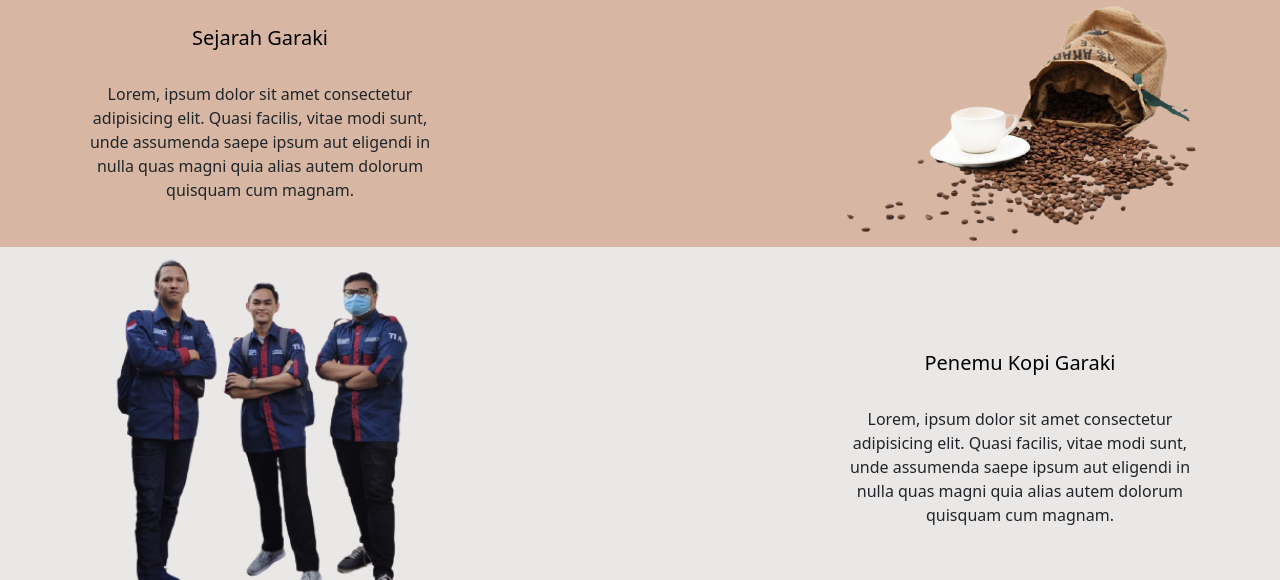
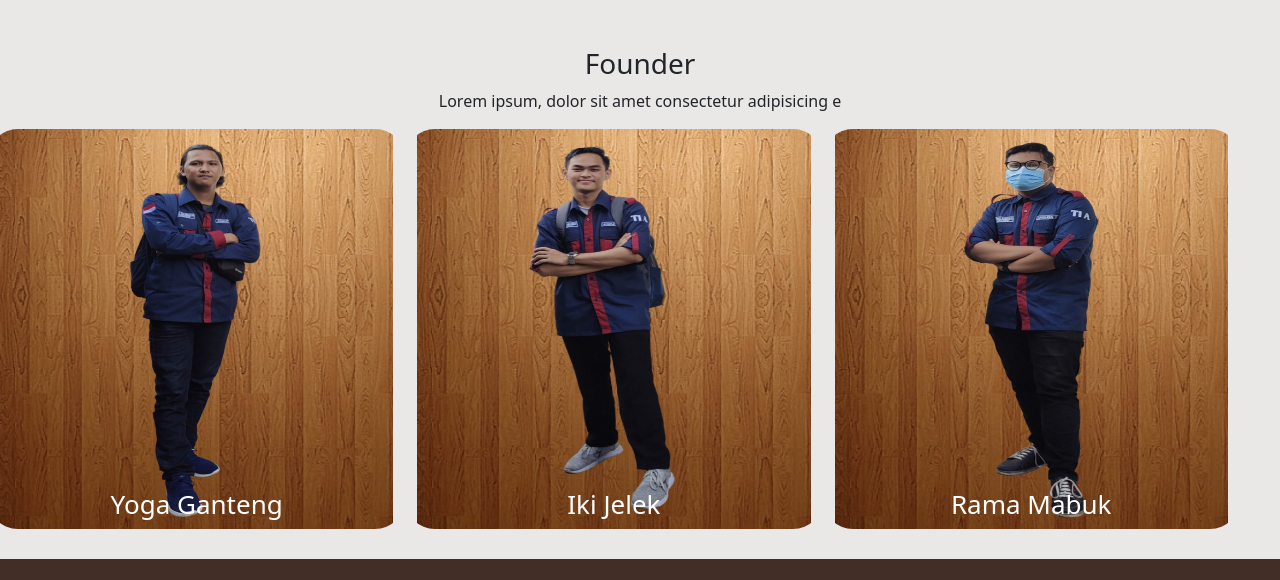
Before and after one commit to Kelompok3-DW/Kopi-Garaki, a website: page tentang.html in a window 1280 px wide. Shown: the part 69-649 px from the top of the page. Drawn offline with nearby package versions, Linux system fonts and the light colour scheme.

Commit message:
Coba coba tentang
huhuy

```diff
--- a/assets/css/tentang.css
+++ b/assets/css/tentang.css
@@ -1,4 +1,4 @@
-body {
+/* body {
     background-color: #C4C4C4;
 }
 
@@ -43,6 +43,52 @@ body {
 }
 
 .container-fluid3 {
-    /* background-image: url("../img/bgopen.png"); */
+    background-image: url("../img/bgopen.png");
     background-color: blanchedalmond;
+} */
+
+/* ---------- */
+
+.sejarah {
+    margin: auto;
+    text-align: center;
+    padding-top: 50px;
 }
+
+.sejarah-col {
+    flex-basis: 32%;
+    border-radius: 30px;
+    margin-bottom: 30px;
+    position: relative;
+    overflow: hidden;
+}
+
+.sejarah-col img {
+    width: 100%;
+
+}
+
+.layer {
+    text-align: center;
+    background-color: transparent;
+    height: 100%;
+    width: 100%;
+    position: absolute;
+    top: 0;
+    left: 0;
+}
+
+.layer:hover {
+    background: rgba(119, 119, 119, 0.7);
+}
+
+.layer h3 {
+    width: 100%;
+    font-weight: 500;
+    color: #fff;
+    font-size: 26px;
+    bottom: 0;
+    left: 50%;
+    transform: translateX(-50%);
+    position: absolute;
+}
--- a/tentang.html
+++ b/tentang.html
@@ -15,7 +15,7 @@
 
 
     <link rel="shortcut icon" href="assets/img/favicon-kopi-garaki-white.ico">
-    <title>Tentang</title>
+    <title>Kopi Garaki</title>
 </head>
 
 <body>
@@ -75,88 +75,33 @@
 
     <!-- Content -->
     <!-- Awal Sejarah Kopi Garaki -->
-    <div class="container-fluid container-fluid1">
-        <div class="container">
-            <div class="container-sejarah d-flex flex-row align-items-center justify-content-center row">
-                <div class="col-sm-12 col-md-12 col-lg-4">
-                    <div class="wrapper-sejarah">
-                        <h2 class="Sejarah">Sejarah Garaki</h2>
-                        <br>
-                        <p class="isisejarah">Lorem, ipsum dolor sit amet consectetur adipisicing elit. Quasi facilis,
-                            vitae
-                            modi sunt, unde assumenda saepe ipsum aut eligendi in nulla quas magni quia alias autem
-                            dolorum
-                            quisquam cum magnam.</p>
-                    </div>
-                </div>
-                <div class="col-sm-0 col-md-0 col-lg-4">
+    <div class="sejarah">
+        <h3>Founder</h3>
+        <p>Lorem ipsum, dolor sit amet consectetur adipisicing e</p>
+    </div>
 
-                </div>
-                <div class="col-sm-12 col-md-12 col-lg-4">
-                    <div class="wrapper-img d-flex justify-content-center">
-                        <div class="wrapper-imgsejarah ">
-                            <img src="assets/img/sejarah.png" alt="Contact Us">
-                        </div>
-                    </div>
-                </div>
+    <div class="row">
+        <div class="sejarah-col">
+            <img src="assets/img/yogaganteng.jpg" alt="" height="400px">
+            <div class="layer">
+                <h3>Yoga Ganteng</h3>
+            </div>
+        </div>
+
+        <div class="sejarah-col">
+            <img src="assets/img/rizki.jpg" alt="" height="400px">
+            <div class="layer">
+                <h3>Iki Jelek</h3>
+            </div>
+        </div>
+
+        <div class="sejarah-col">
+            <img src="assets/img/rama.jpg" alt="" height="400px">
+            <div class="layer">
+                <h3>Rama Mabuk</h3>
             </div>
         </div>
     </div>
-    <!-- Akhir Sejarah Kopi Garaki -->
-
-    <!-- Awal Penemu Kopi Garaki -->
-    <div class="container-fluid container-fluid2">
-        <div class="container">
-            <div class="container-founder d-flex flex-row align-items-center justify-content-center row">
-                <div class="col-sm-12 col-md-12 col-lg-4">
-                    <div class="wrapper-imgfounder">
-
-                        <img src="assets/img/founder.png" alt="Contact Us" height="400px">
-                    </div>
-                </div>
-                <div class="col-sm-0 col-md-0 col-lg-4">
-
-                </div>
-                <div class="col-sm-12 col-md-12 col-lg-4">
-                    <div class="wrapper-founder d-flex justify-content-center">
-                        <div class="wrapper-founder">
-                            <h2 class="founder">Penemu Kopi Garaki</h2>
-                            <br>
-                            <p class="isifounder">Lorem, ipsum dolor sit amet consectetur adipisicing elit. Quasi
-                                facilis,
-                                vitae modi sunt, unde assumenda saepe ipsum aut eligendi in nulla quas magni quia alias
-                                autem dolorum quisquam cum magnam.</p>
-
-                        </div>
-                    </div>
-                </div>
-            </div>
-        </div>
-    </div>
-    <!-- Akhir Penemu Kopi Garaki -->
-
-    <!-- Awal Jam Buka Kopi Garaki -->
-    <div class="container-fluid container-fluid3">
-        <div class="container">
-            <div class="container-jamoperasional d-flex flex-row align-items-center justify-content-center row">
-                <div class="col-sm-12 col-md-12 col-lg-12">
-                    <div class="logo-wrapper p-4">
-                        <hr size="20px">
-                        <div class="jam">
-                            <h1>09:00 WITA - 20:00 WITA</h1>
-                            <h3>Senin - Sabtu</h3>
-                            <h1>09:00 WITA - 02:00 WITA</h1>
-                            <h3>Minggu & <font color="#FF0000">
-                                    </fontcolor> Tanggal Merah</font>
-                            </h3>
-                        </div>
-                        <hr size="20px">
-                    </div>
-                </div>
-            </div>
-        </div>
-    </div>
-    <!-- Akhir Jam Buka Kopi Garaki -->
     <!-- Akhir Content -->
 
     <!-- Footer -->
```
Also changed, not shown: assets/img/rama.jpg (added), assets/img/rizki.jpg (added), assets/img/yogaganteng.jpg (added).
